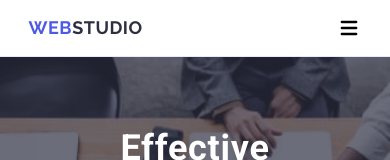
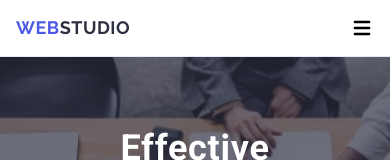
Before and after one commit to zhornyk-maria/goit-markup-hw-06, a plain HTML site: page index.html in a window 390 px wide. Shown: the top 160 px of the page. Drawn offline with nearby package versions, Linux system fonts and the light colour scheme.

Commit message:
bugs fix

```diff
--- a/css/styles.css
+++ b/css/styles.css
@@ -972,6 +972,12 @@ address {
   }
 }
 
+@media screen and (min-width: 375px) and (max-width: 767px) {
+  .header-container.container {
+    max-width: 100%;
+  }
+}
+
 @media screen and (min-width: 768px) {
   .container {
     max-width: 768px;
```
